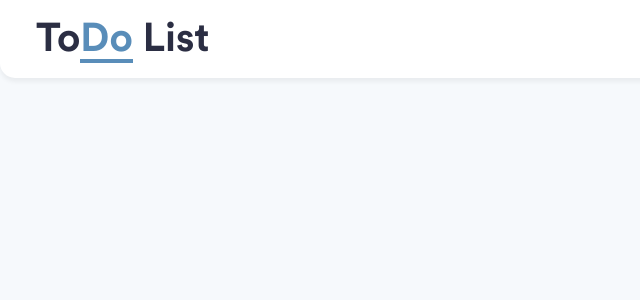
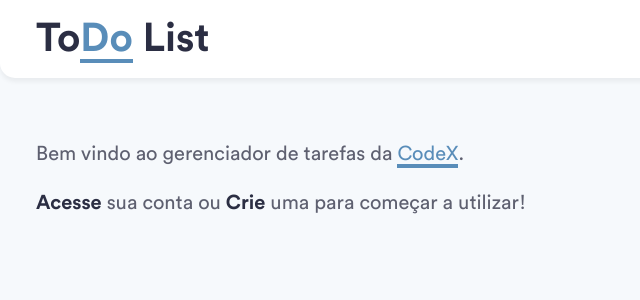
Before and after one commit to tulioac/codexTodo-frontend, a React (Create React App) app: page / in a window 1280 px wide. Shown: the top 300 px of the page, without its empty margins (0-640 px from the left). Built offline with nearby package versions, Linux system fonts and the light colour scheme.

Commit message:
Início do Router

```diff
--- a/src/App.jsx
+++ b/src/App.jsx
@@ -3,11 +3,13 @@ import React from 'react';
 import './styles.css';
 
 import Header from './components/header';
+import Router from './components/router';
 
 function App() {
   return (
     <div className="App">
       <Header />
+      <Router />
       {/* Header */}
       {/* Router:
             Tarefas
--- /dev/null
+++ b/src/components/router/index.jsx
@@ -0,0 +1,9 @@
+import React from 'react';
+
+import Welcome from '../welcome';
+
+export default router => {
+  return <div id="dashboard">
+    <Welcome />
+  </div>
+}
--- /dev/null
+++ b/src/components/welcome/index.jsx
@@ -0,0 +1,17 @@
+import React from 'react';
+
+export default welcome => {
+  const bemvindo = <p>Bem vindo ao gerenciador de tarefas da <span class="sublinhado">CodeX</span>.</p>;
+
+  const login = <a href="#">Acesse</a>;
+  const cadastro = <a href="#">Crie</a>;
+
+  const acessar = <p>{login} sua conta ou {cadastro} uma para começar a utilizar!</p>;
+
+  return <div>
+    {bemvindo}
+
+    {acessar}
+  </div>
+
+}
--- a/src/styles.css
+++ b/src/styles.css
@@ -47,6 +47,21 @@ body {
   background-color: var(--claro);
 }
 
+p {
+  color: var(--cinza);
+  margin-bottom: 25px;
+}
+
+a {
+  color: var(--escuro);
+  text-decoration: none;
+  font-weight: bold;
+}
+
+#dashboard {
+  padding: 5% 36px;
+}
+
 .sublinhado {
   color: var(--primaria);
   border-bottom: 4px solid var(--primaria);
```
